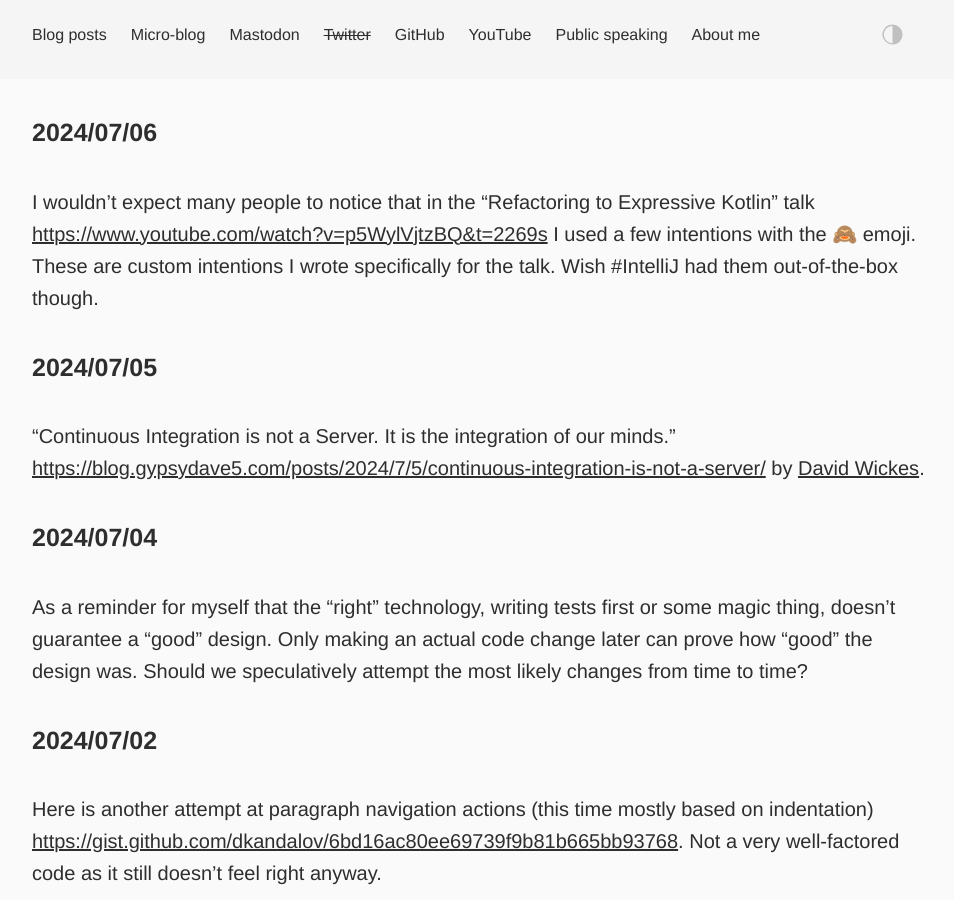
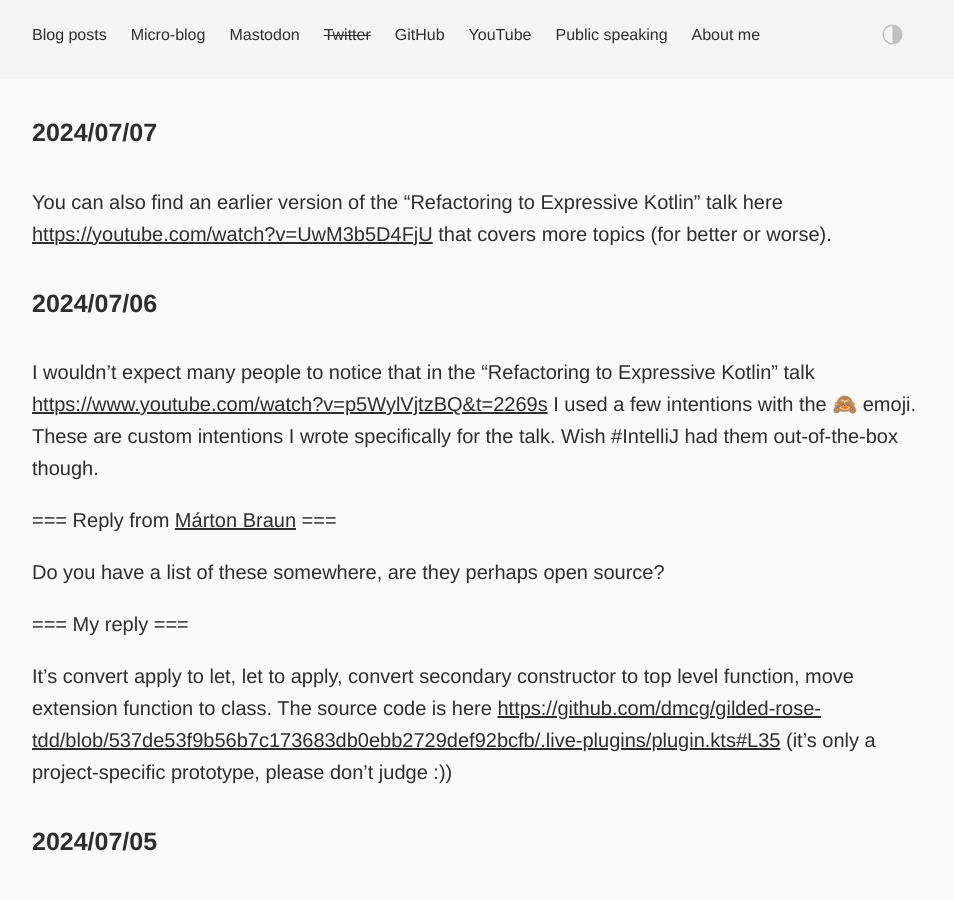
Before and after one commit to dkandalov/dkandalov.github.io, a Jekyll site: the page built from micro-blog.md, in a window 1280 px wide and 900 px high. Shown: the whole window, without its empty margins (160-1114 px from the left). Built offline with Jekyll 4.4.1, drawn with Linux system fonts in a browser that asks for light colours.

Commit message:
updated micro-blog

```diff
--- a/micro-blog.md
+++ b/micro-blog.md
@@ -3,8 +3,19 @@ layout: post
 permalink: /micro-blog/
 ---
 
+#### 2024/07/07
+You can also find an earlier version of the "Refactoring to Expressive Kotlin" talk here <https://youtube.com/watch?v=UwM3b5D4FjU> that covers more topics (for better or worse).
+
 #### 2024/07/06
 I wouldn't expect many people to notice that in the "Refactoring to Expressive Kotlin" talk <https://www.youtube.com/watch?v=p5WylVjtzBQ&t=2269s> I used a few intentions with the 🙈 emoji. These are custom intentions I wrote specifically for the talk. Wish #IntelliJ had them out-of-the-box though.
+
+=== Reply from [Márton Braun](https://mastodon.social/@zsmb13@androiddev.social) ===
+
+Do you have a list of these somewhere, are they perhaps open source?
+
+=== My reply ===
+
+It's convert apply to let, let to apply, convert secondary constructor to top level function, move extension function to class. The source code is here <https://github.com/dmcg/gilded-rose-tdd/blob/537de53f9b56b7c173683db0ebb2729def92bcfb/.live-plugins/plugin.kts#L35> (it's only a project-specific prototype, please don't judge :))
 
 #### 2024/07/05
 "Continuous Integration is not a Server. It is the integration of our minds." <https://blog.gypsydave5.com/posts/2024/7/5/continuous-integration-is-not-a-server/> by [David Wickes](https://twitter.com/gypsydave5).
```
